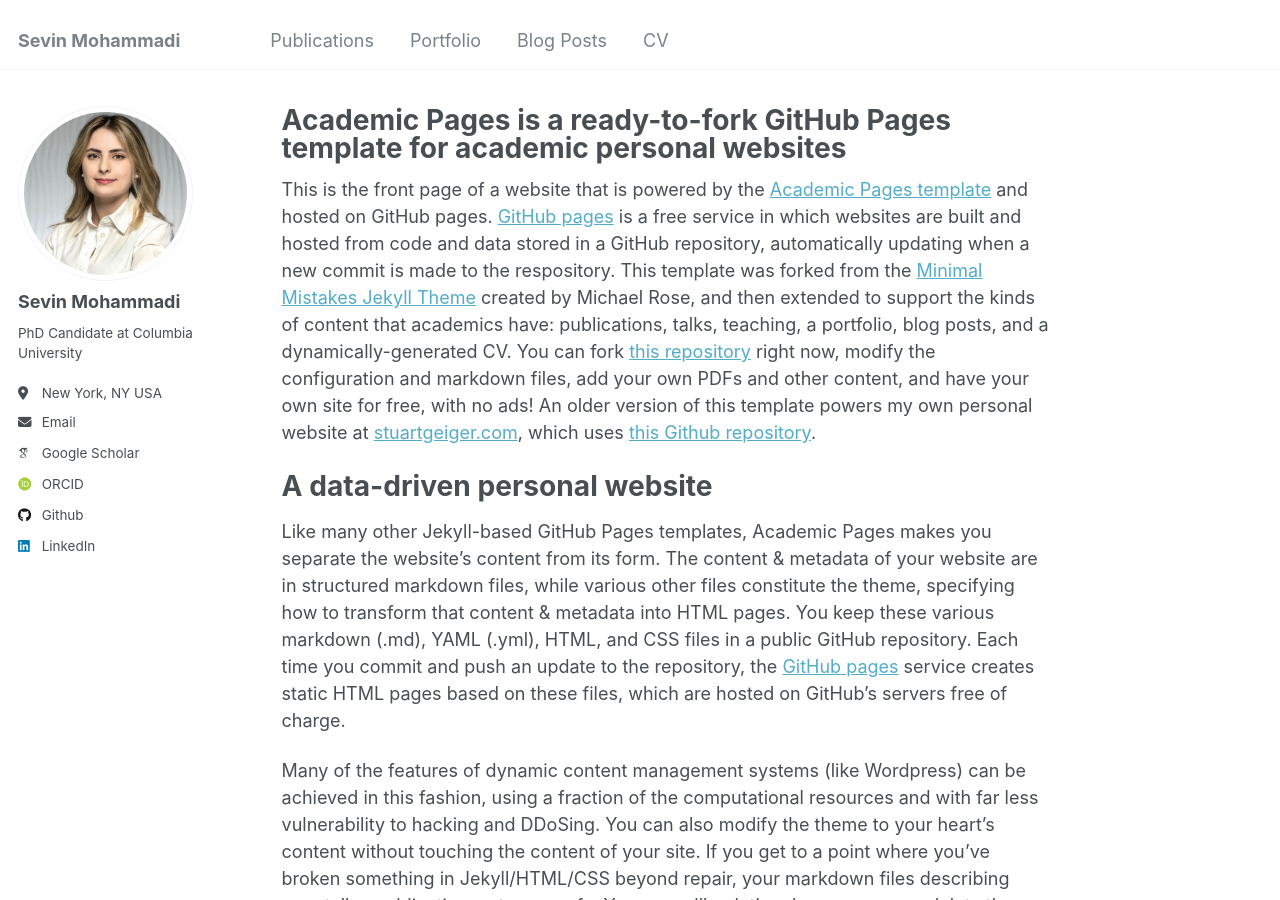
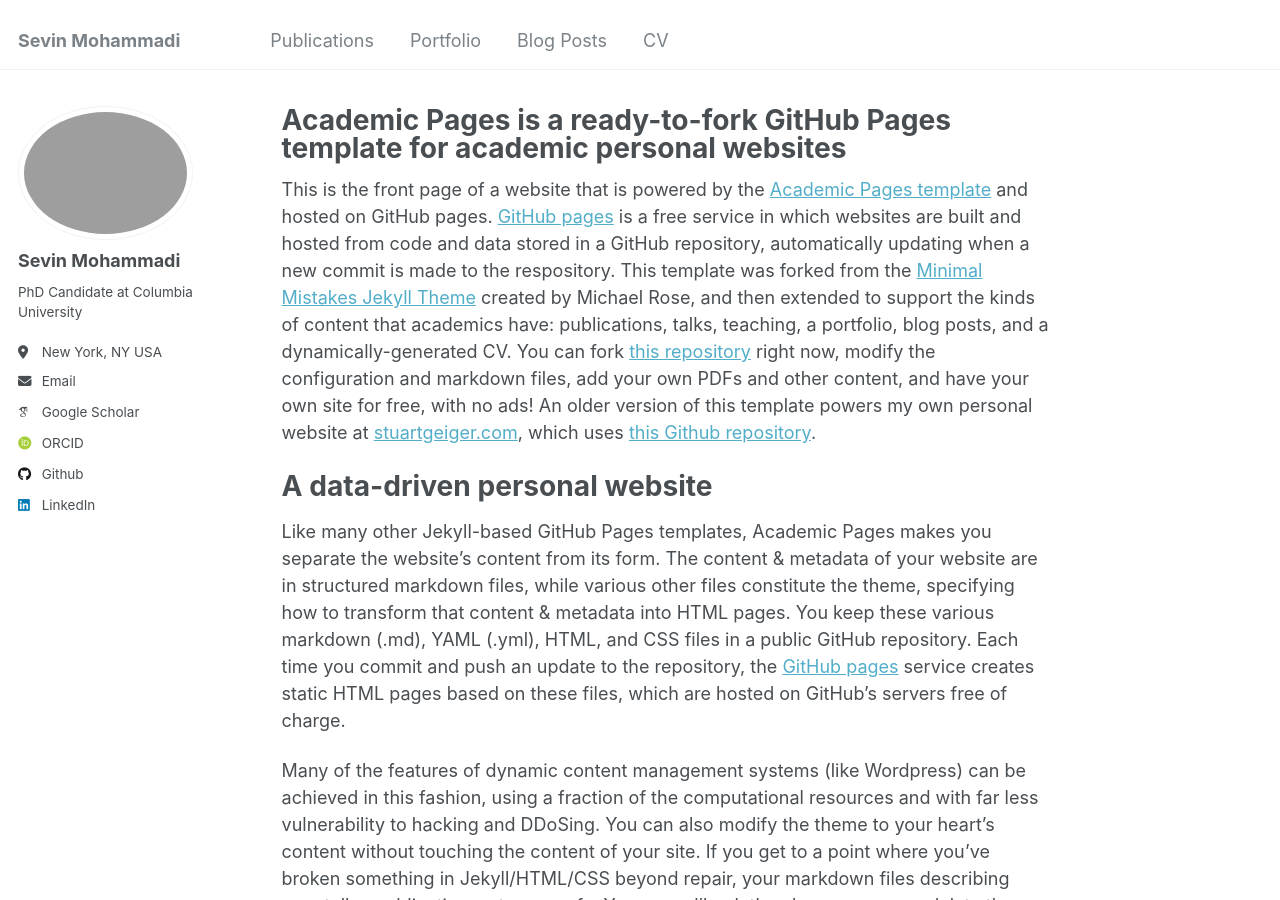
Before and after one commit to sev-90/sev-90.github.io, a Jekyll site: the page built from _pages/about.md, in a window 1280 px wide and 900 px high. Built offline with Jekyll 4.4.1, drawn with Linux system fonts in a browser that asks for light colours; some web fonts are replaced.

Commit message:
Update _config.yml

```diff
--- a/_config.yml
+++ b/_config.yml
@@ -21,7 +21,7 @@ repository               : "sev-90/sevin.github.io"
 #               Additional customization can be done by editing /_includes/author-profile.html
 author:
   # Biographic information
-  avatar           : "headshot.jpeg"
+  # avatar           : "headshot.jpeg"
   name             : "Sevin Mohammadi"
   pronouns         : # example: "she/her"
   bio              : "PhD Candidate at Columbia University"
```
